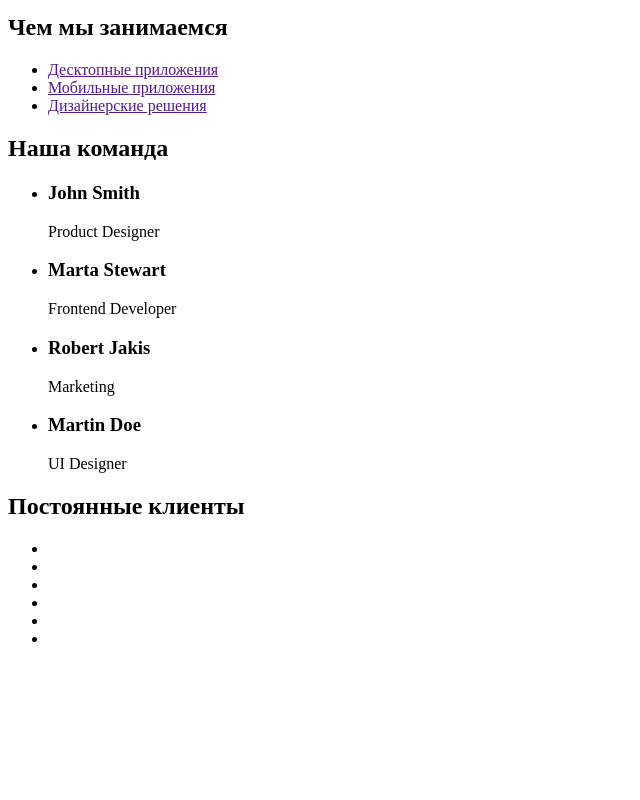
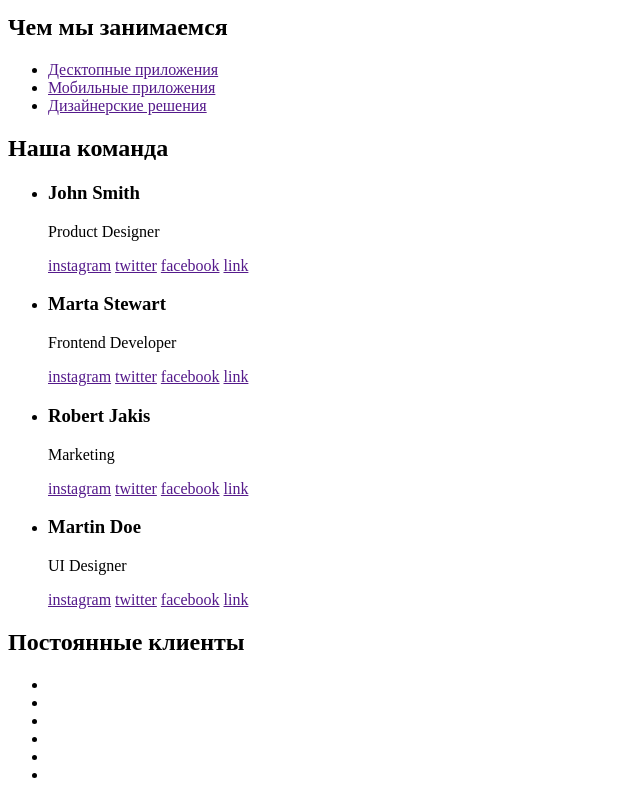
Before and after one commit to wifisilence/goit-markup-hw-01, a plain HTML site: page index.html in a window 1280 px wide. Shown: the part 736-1536 px from the top of the page, without its empty margins (0-640 px from the left). Before the commit the page ends 1400 px from the top, so only its background shows below. Drawn offline with Linux system fonts and the light colour scheme.

Commit message:
Update index.html

```diff
--- a/index.html
+++ b/index.html
@@ -29,6 +29,7 @@
         </li>
       </ul>
     </header>
+    <main>
       <section>
         <h1>эффективные решения для вашего бизнеса</h1>
         <a href="/">Заказать услугу</a>
@@ -78,18 +79,34 @@
           <li>
             <h3>John Smith</h3>
             <p>Product Designer</p>
+            <a href="">instagram</a>
+            <a href="">twitter</a>
+            <a href="">facebook</a>
+            <a href="">link</a>
           </li>
           <li>
             <h3>Marta Stewart</h3>
             <p>Frontend Developer</p>
+            <a href="">instagram</a>
+            <a href="">twitter</a>
+            <a href="">facebook</a>
+            <a href="">link</a>
           </li>
           <li>
             <h3>Robert Jakis</h3>
             <p>Marketing</p>
+            <a href="">instagram</a>
+            <a href="">twitter</a>
+            <a href="">facebook</a>
+            <a href="">link</a>
           </li>
           <li>
             <h3>Martin Doe</h3>
             <p>UI Designer</p>
+            <a href="">instagram</a>
+            <a href="">twitter</a>
+            <a href="">facebook</a>
+            <a href="">link</a>
           </li>
         </ul>
       </section>
@@ -104,5 +121,7 @@
           <li><a href=""></a></li>
         </ul>
       </section>
+    </main>
+    <footer></footer>
   </body>
 </html>
```
Lines whose indentation alone changed are shown as unchanged.
